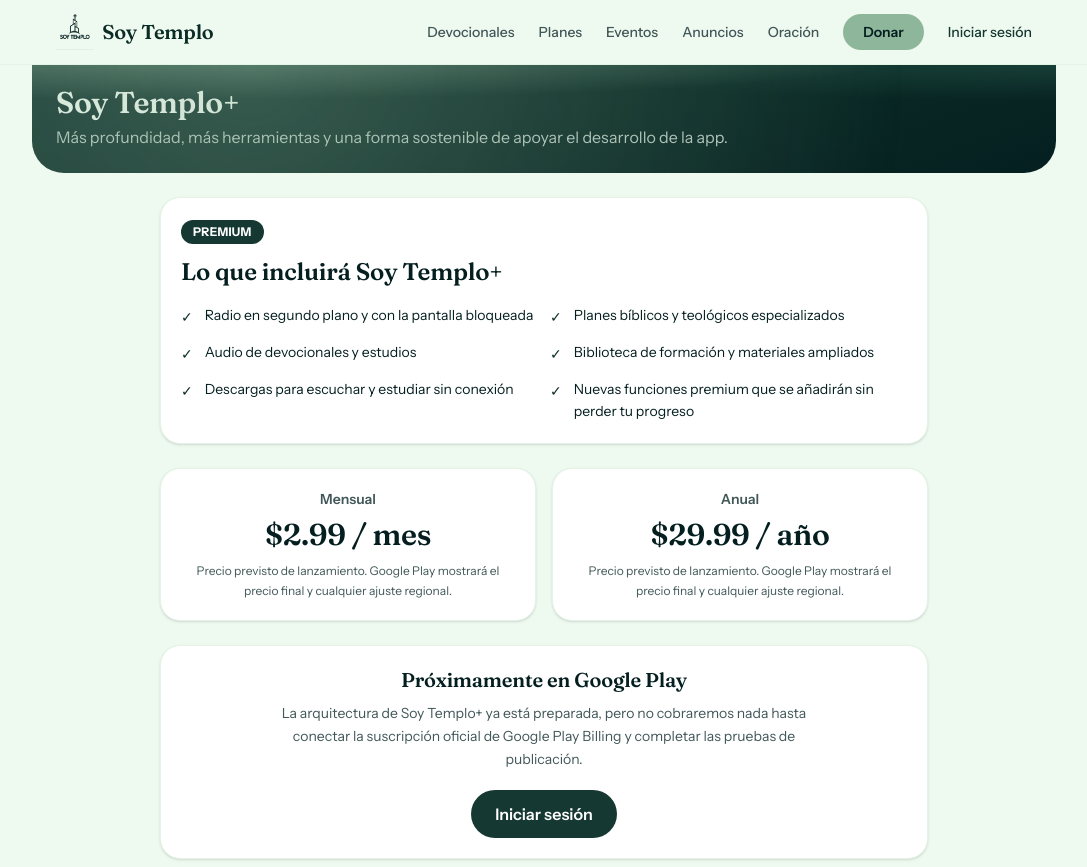
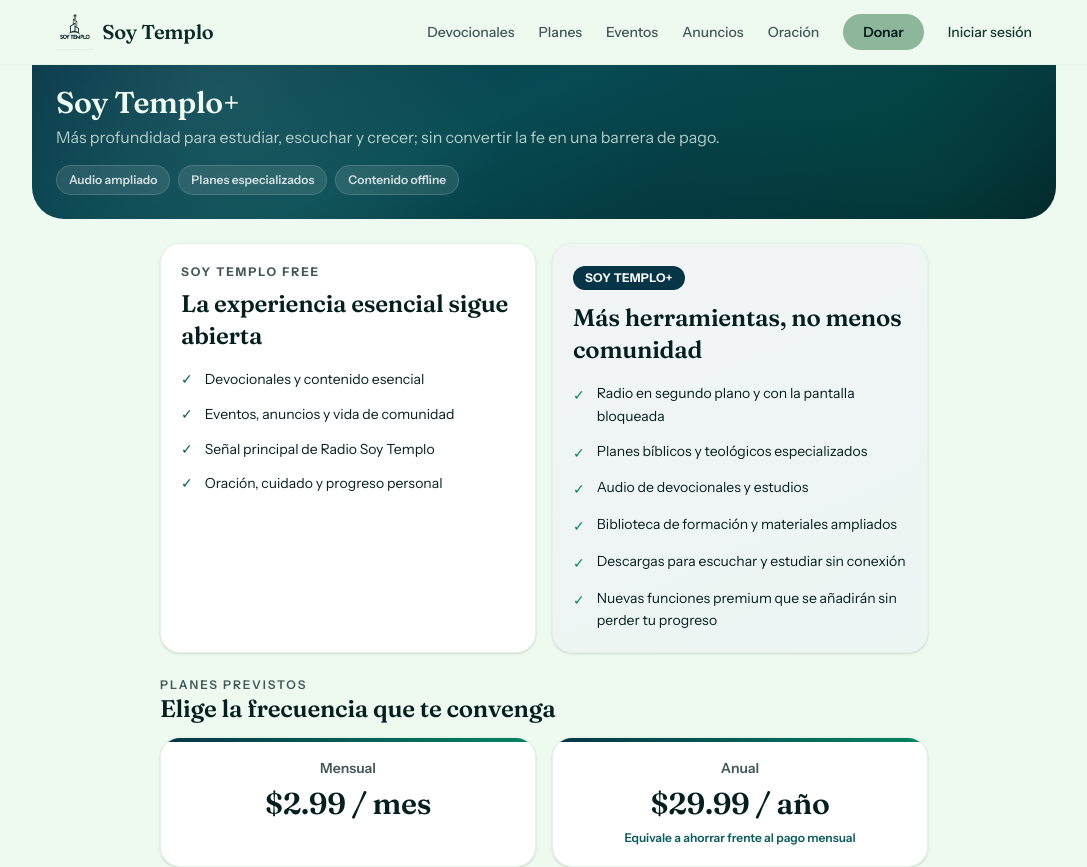
Before and after one commit to joelcastaneda777-coder/Soy-Templo, a Next.js app: page /plus in a window 1280 px wide. Shown: the top 867 px of the page, without its empty margins (96-1183 px from the left). Built offline with nearby package versions, Linux system fonts and the light colour scheme; no server answers.

Commit message:
Soy Templo+: completar experiencia pública

```diff
--- a/src/app/plus/page.tsx
+++ b/src/app/plus/page.tsx
@@ -20,6 +20,13 @@ function statusLabel(status?: string) {
   }
 }
 
+const freeFeatures = [
+  "Devocionales y contenido esencial",
+  "Eventos, anuncios y vida de comunidad",
+  "Señal principal de Radio Soy Templo",
+  "Oración, cuidado y progreso personal",
+];
+
 export default async function PlusPage() {
   const access = await getPlusAccess();
 
@@ -27,23 +34,33 @@ export default async function PlusPage() {
     <div className="space-y-6">
       <PageHero
         title="Soy Templo+"
-        subtitle="Más profundidad, más herramientas y una forma sostenible de apoyar el desarrollo de la app."
-      />
+        subtitle="Más profundidad para estudiar, escuchar y crecer; sin convertir la fe en una barrera de pago."
+        variant="abyssal"
+      >
+        <div className="flex flex-wrap gap-2 pt-1 text-xs font-semibold text-white/80">
+          <span className="rounded-full border border-white/15 bg-white/10 px-3 py-1.5 backdrop-blur">Audio ampliado</span>
+          <span className="rounded-full border border-white/15 bg-white/10 px-3 py-1.5 backdrop-blur">Planes especializados</span>
+          <span className="rounded-full border border-white/15 bg-white/10 px-3 py-1.5 backdrop-blur">Contenido offline</span>
+        </div>
+      </PageHero>
 
       <div className="mx-auto max-w-3xl space-y-6">
         {access.hasAccess ? (
-          <Card>
-            <div className="flex flex-wrap items-center justify-between gap-3">
+          <Card className="overflow-hidden border-[#2d7777]/30 bg-[linear-gradient(135deg,rgba(6,53,71,0.06),rgba(6,133,98,0.08))]">
+            <div className="flex flex-wrap items-start justify-between gap-4">
               <div>
                 <Badge tone="balsamo">Acceso Plus activo</Badge>
                 <h2 className="mt-3 font-display text-2xl font-semibold text-anil-900">Tu cuenta tiene Soy Templo+</h2>
+                <p className="mt-2 max-w-xl text-sm leading-relaxed text-tinta-suave">
+                  Ya puedes acceder al contenido premium habilitado en planes, biblioteca y Radio Soy Templo.
+                </p>
               </div>
               {access.isStaff && !access.isSubscriber ? (
-                <span className="text-xs text-tinta-suave">Acceso de prueba por rol de staff</span>
+                <span className="rounded-full bg-white/70 px-3 py-1 text-xs text-tinta-suave">Acceso de prueba por rol de staff</span>
               ) : null}
             </div>
             {access.subscription ? (
-              <div className="mt-4 grid gap-2 text-sm text-tinta-suave sm:grid-cols-2">
+              <div className="mt-5 grid gap-2 rounded-2xl border border-white/70 bg-white/55 p-4 text-sm text-tinta-suave sm:grid-cols-2">
                 <p>Estado: <strong className="text-tinta">{statusLabel(access.subscription.status)}</strong></p>
                 <p>Renovación: <strong className="text-tinta">{access.subscription.auto_renewing ? "Automática" : "No automática"}</strong></p>
                 {access.subscription.current_period_end ? (
@@ -54,41 +71,65 @@ export default async function PlusPage() {
           </Card>
         ) : null}
 
+        <div className="grid gap-4 md:grid-cols-2">
           <Card>
-          <span className="inline-flex rounded-full bg-anil-600 px-3 py-1 text-xs font-bold uppercase tracking-wide text-white">Premium</span>
-          <h2 className="mt-3 font-display text-2xl font-semibold text-anil-900">Lo que incluirá Soy Templo+</h2>
-          <ul className="mt-4 grid gap-3 sm:grid-cols-2">
+            <p className="text-xs font-bold uppercase tracking-[0.16em] text-tinta-suave">Soy Templo Free</p>
+            <h2 className="mt-2 font-display text-2xl font-semibold text-anil-900">La experiencia esencial sigue abierta</h2>
+            <ul className="mt-4 space-y-3 text-sm leading-relaxed">
+              {freeFeatures.map((feature) => (
+                <li key={feature} className="flex gap-3">
+                  <span className="text-[#0a5a5e]" aria-hidden>✓</span>
+                  <span>{feature}</span>
+                </li>
+              ))}
+            </ul>
+          </Card>
+
+          <Card className="border-[#2d7777]/35 bg-[linear-gradient(155deg,rgba(6,53,71,0.05),rgba(6,133,98,0.08))]">
+            <span className="inline-flex rounded-full bg-[#063547] px-3 py-1 text-xs font-bold uppercase tracking-wide text-white">Soy Templo+</span>
+            <h2 className="mt-3 font-display text-2xl font-semibold text-anil-900">Más herramientas, no menos comunidad</h2>
+            <ul className="mt-4 space-y-3">
               {plusBenefits.map((benefit) => (
                 <li key={benefit} className="flex gap-3 text-sm leading-relaxed">
-                <span className="mt-0.5 text-balsamo-700" aria-hidden>✓</span>
+                  <span className="mt-0.5 text-[#068562]" aria-hidden>✓</span>
                   <span>{benefit}</span>
                 </li>
               ))}
             </ul>
           </Card>
+        </div>
 
+        <div>
+          <div className="mb-3 flex items-end justify-between gap-4">
+            <div>
+              <p className="text-xs font-semibold uppercase tracking-[0.16em] text-tinta-suave">Planes previstos</p>
+              <h2 className="font-display text-2xl font-semibold text-anil-900">Elige la frecuencia que te convenga</h2>
+            </div>
+          </div>
           <div className="grid gap-4 sm:grid-cols-2">
             {[plusProducts.monthly, plusProducts.annual].map((product) => (
-            <Card key={product.basePlanId} className="text-center">
+              <Card key={product.basePlanId} className="relative overflow-hidden text-center">
+                <div className="absolute inset-x-0 top-0 h-1 bg-[linear-gradient(90deg,#063547,#068562)]" />
                 <p className="text-sm font-semibold text-tinta-suave">{product.label}</p>
                 <p className="mt-2 font-display text-3xl font-semibold text-anil-900">{product.displayPrice}</p>
-              <p className="mt-2 text-xs leading-relaxed text-tinta-suave">
-                Precio previsto de lanzamiento. Google Play mostrará el precio final y cualquier ajuste regional.
-              </p>
+                {product.basePlanId === "annual" ? (
+                  <p className="mt-2 text-xs font-semibold text-[#0a5a5e]">Equivale a ahorrar frente al pago mensual</p>
+                ) : null}
               </Card>
             ))}
+          </div>
         </div>
 
         {!access.isSubscriber ? (
           <Card className="text-center">
-            <h2 className="font-display text-xl font-semibold text-anil-900">Próximamente en Google Play</h2>
+            <h2 className="font-display text-xl font-semibold text-anil-900">Suscripción en preparación</h2>
             <p className="mx-auto mt-2 max-w-xl text-sm leading-relaxed text-tinta-suave">
-              La arquitectura de Soy Templo+ ya está preparada, pero no cobraremos nada hasta conectar la suscripción oficial de Google Play Billing y completar las pruebas de publicación.
+              La arquitectura de Soy Templo+ ya está preparada. El cobro se activará únicamente cuando la pasarela oficial esté conectada y las pruebas de suscripción hayan sido completadas.
             </p>
             {!access.isLoggedIn ? (
               <Link
                 href="/auth/login?next=/plus"
-                className="mt-5 inline-flex min-h-12 items-center justify-center rounded-full bg-anil-600 px-6 font-semibold text-white hover:bg-anil-800"
+                className="mt-5 inline-flex min-h-12 items-center justify-center rounded-full bg-[#063547] px-6 font-semibold text-white transition hover:bg-[#084B53]"
               >
                 Iniciar sesión
               </Link>
```
Lines whose indentation alone changed are shown as unchanged.
